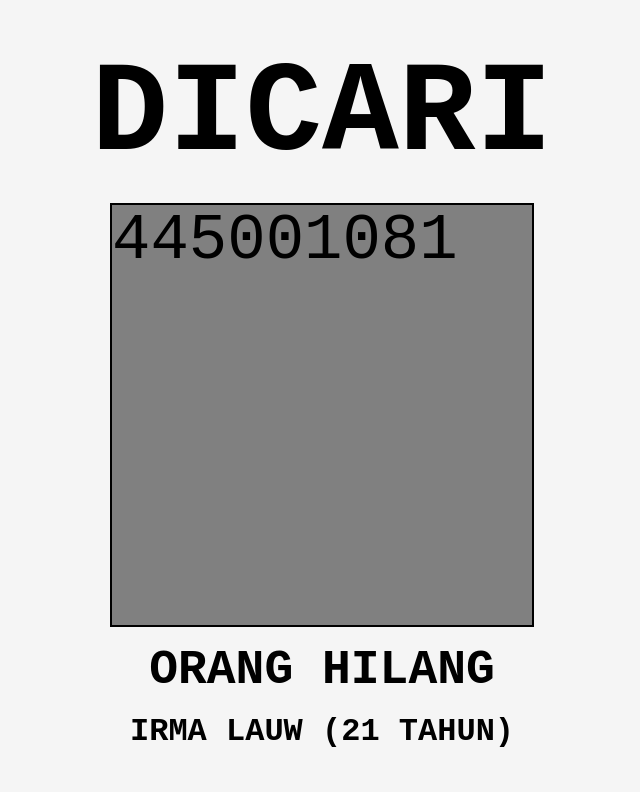
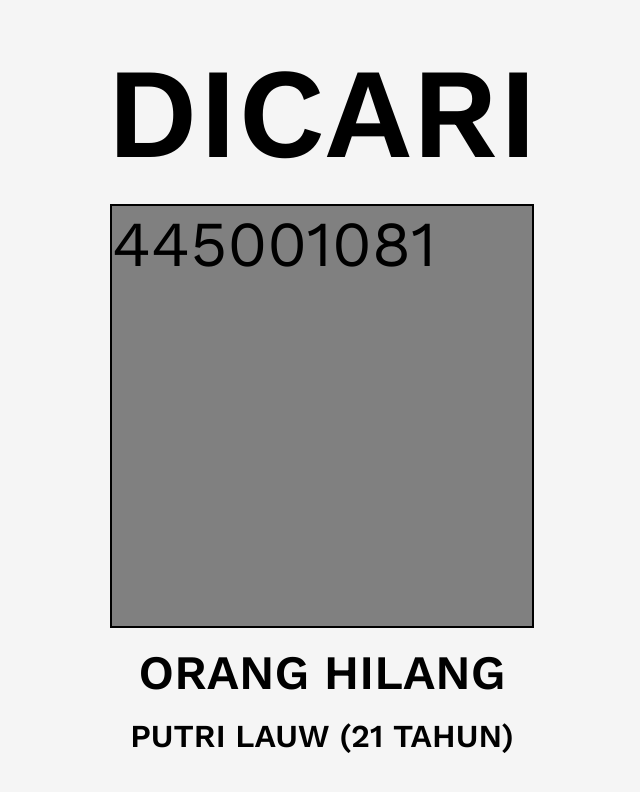
Before and after one commit to vngnc3/hindia-oranghilang, a plain HTML site: page index.html in a window 1280 px wide. Shown: the whole page, without its empty margins (318-958 px from the left). Drawn offline with nearby package versions, Linux system fonts and the light colour scheme.

Commit message:
removed duplicate names, update font face

```diff
--- a/lib/names.js
+++ b/lib/names.js
@@ -49,7 +49,6 @@ const firstNamesM = [
 
 const firstNamesF = [
   "Sarah",
-  "Ayu",
   "Nur",
   "Dewi",
   "Dian",
--- a/styles.css
+++ b/styles.css
@@ -1,12 +1,11 @@
-@import url('https://fonts.googleapis.com/css2?family=Josefin+Sans:wght@400;500;600;700&display=swap');
+@import url('https://fonts.googleapis.com/css2?family=Work+Sans:wght@400;500;600&display=swap');
 
 body {
     margin: 0;
     padding: 0;
     background-color: whitesmoke;
     color: black;
-    /* font-family: 'Josefin Sans', sans-serif; */
-    font-family: monospace;
+    font-family: 'Work Sans', sans-serif;
 }
 
 .container {
```
